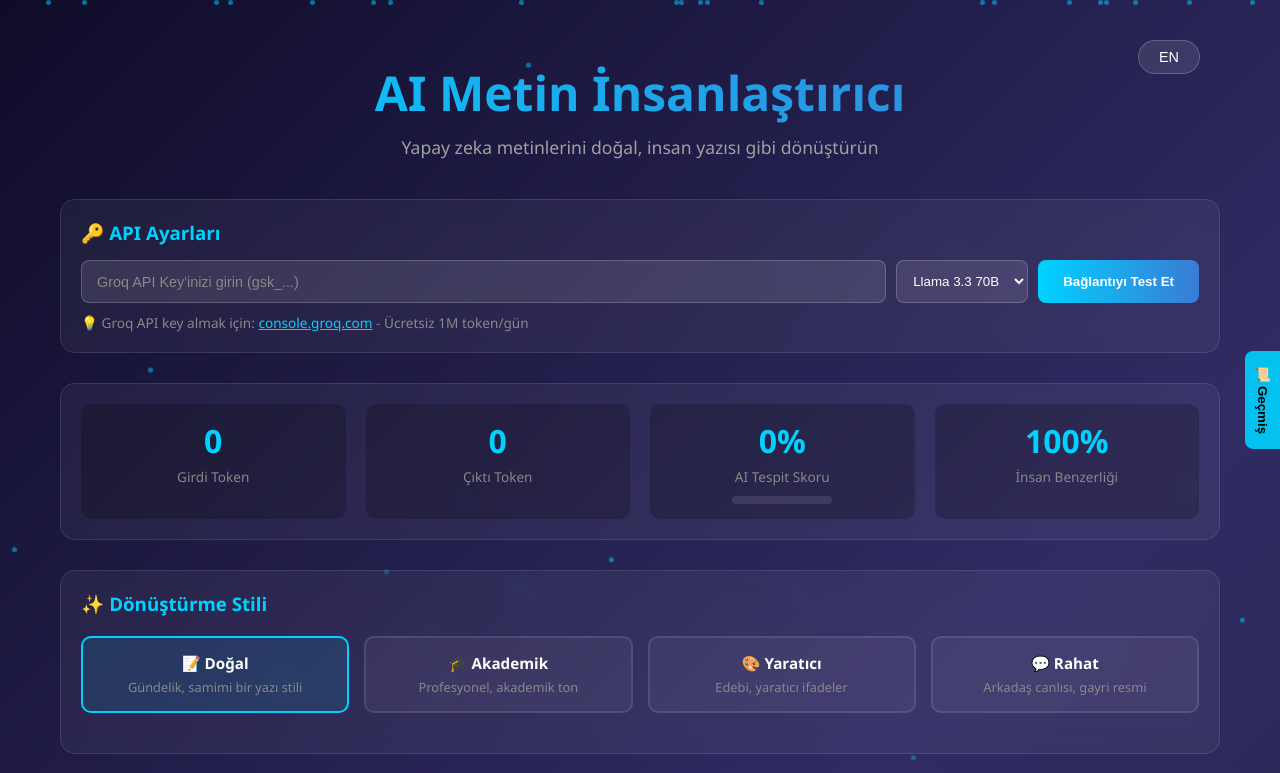
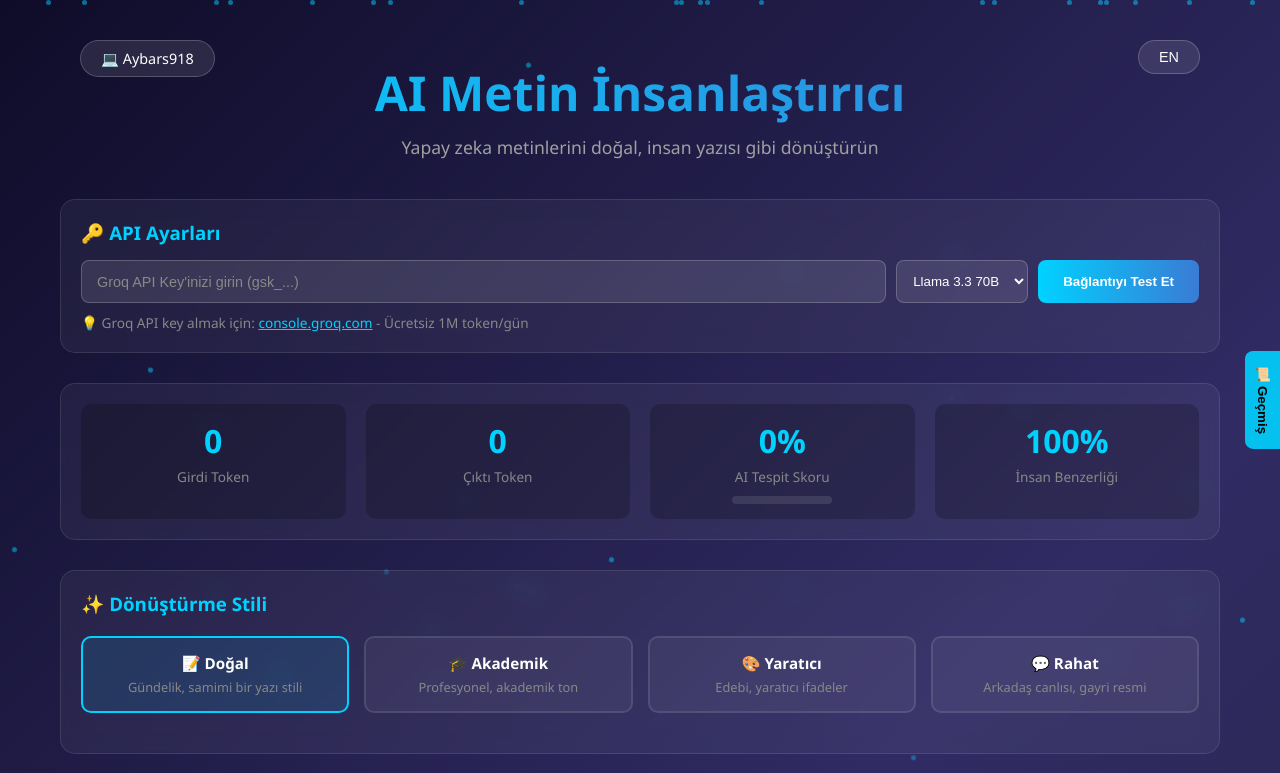
Before and after one commit to Aybars918/AI-Text-Humanizer, a plain HTML site: page index.html in a window 1280 px wide. Shown: the top 773 px of the page. Drawn offline with nearby package versions, Linux system fonts and the light colour scheme.

Commit message:
Add files via upload

```diff
--- a/index.html
+++ b/index.html
@@ -45,6 +45,26 @@
         header p {
             color: #a0a0a0;
             font-size: 1.1rem;
+        }
+
+        .developer-link {
+            position: absolute;
+            top: 20px;
+            left: 20px;
+            background: rgba(255, 255, 255, 0.1);
+            border: 1px solid rgba(255, 255, 255, 0.2);
+            border-radius: 25px;
+            padding: 8px 20px;
+            cursor: pointer;
+            transition: all 0.3s ease;
+            color: #fff;
+            font-size: 0.9rem;
+            text-decoration: none;
+        }
+
+        .developer-link:hover {
+            background: rgba(255, 255, 255, 0.2);
+            transform: translateY(-2px);
         }
 
         .lang-toggle {
@@ -620,6 +640,9 @@
 
     <div class="container">
         <header>
+            <a href="https://github.com/Aybars918" target="_blank" class="developer-link" id="devLink">
+                💻 Aybars918
+            </a>
             <button class="lang-toggle" onclick="toggleLanguage()" id="langBtn">
                 <span id="langText">EN</span>
             </button>
@@ -779,6 +802,11 @@
 
         <footer>
             <p id="footerText">AI Metin İnsanlaştırıcı &copy; 2025 | Groq API ile güçlendirilmiştir</p>
+            <p style="margin-top: 10px; font-size: 0.85rem; color: #888;">
+                <a href="https://github.com/Aybars918" target="_blank" style="color: #00d2ff; text-decoration: none;">
+                    💻 Created by Aybars918 on GitHub
+                </a>
+            </p>
         </footer>
     </div>
 
```
Also changed, not shown: 1 other file.
